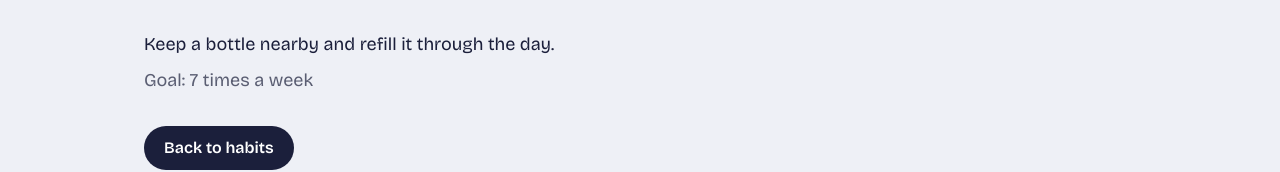
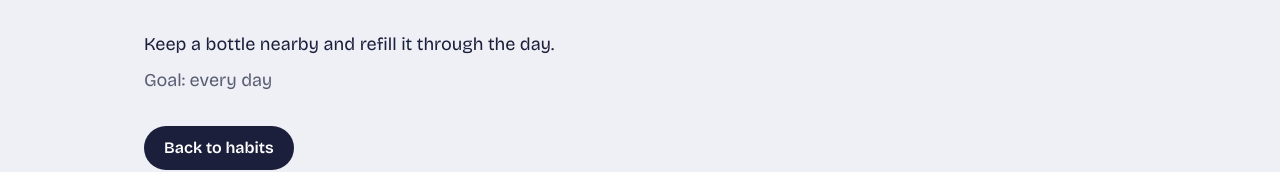
Before and after one commit to lmaomaidah/habit-tracker, a Next.js app: page /habits/1 in a window 1280 px wide. Shown: the part 409-581 px from the top of the page. Built offline with nearby package versions, Linux system fonts and the light colour scheme.

Commit message:
word the weekly goal more naturally on the detail page

```diff
--- a/app/habits/[id]/page.tsx
+++ b/app/habits/[id]/page.tsx
@@ -8,6 +8,13 @@ import Button from "@/components/Button";
 // build a page for every habit id ahead of time
 export function generateStaticParams() {
   return habits.map((habit) => ({ id: habit.id }));
+}
+
+// "7" reads better as "every day", and 1 should not say "1 times"
+function goalText(timesPerWeek: number): string {
+  if (timesPerWeek === 7) return "every day";
+  if (timesPerWeek === 1) return "once a week";
+  return `${timesPerWeek} times a week`;
 }
 
 export async function generateMetadata({ params }: PageProps<"/habits/[id]">): Promise<Metadata> {
@@ -41,7 +48,7 @@ export default async function HabitDetailPage({ params }: PageProps<"/habits/[id
         </p>
       </div>
       <p className="mb-2 text-lg">{habit.description}</p>
-      <p className="mb-8 text-lg text-ink/70">Goal: {habit.timesPerWeek} times a week</p>
+      <p className="mb-8 text-lg text-ink/70">Goal: {goalText(habit.timesPerWeek)}</p>
       <Button href="/habits">Back to habits</Button>
     </div>
   );
```
